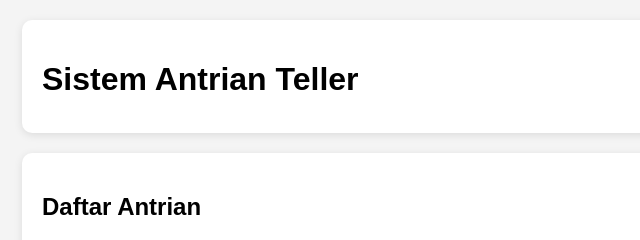
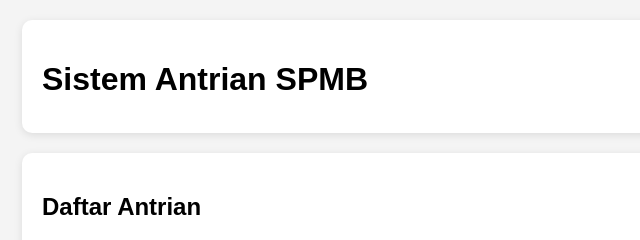
Before and after one commit to rickyfrmn/teller, a plain HTML site: page index.html in a window 1280 px wide. Shown: the top 240 px of the page, 218-858 px from the left. Drawn offline with Linux system fonts and the light colour scheme.

Commit message:
perbaikan script title

```diff
--- a/index.html
+++ b/index.html
@@ -3,7 +3,7 @@
 <head>
   <meta charset="UTF-8" />
   <meta name="viewport" content="width=device-width, initial-scale=1.0" />
-  <title>Sistem Antrian Teller</title>
+  <title>Sistem Antrian SPMB</title>
   <style>
     body {
       font-family: Arial, sans-serif;
@@ -56,7 +56,7 @@
 </head>
 <body>
   <div class="card">
-    <h1>Sistem Antrian Teller</h1>
+    <h1>Sistem Antrian SPMB</h1>
     <div class="loket-buttons" id="loket-buttons"></div>
     <div id="current-call"></div>
   </div>
```
